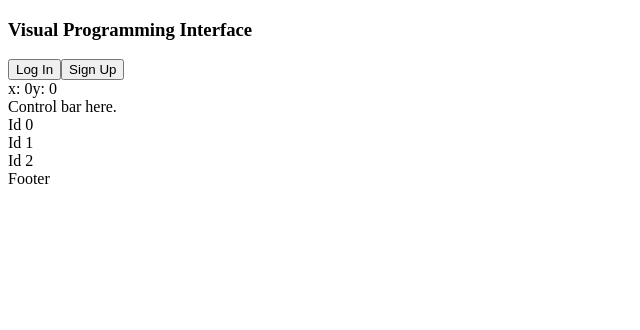
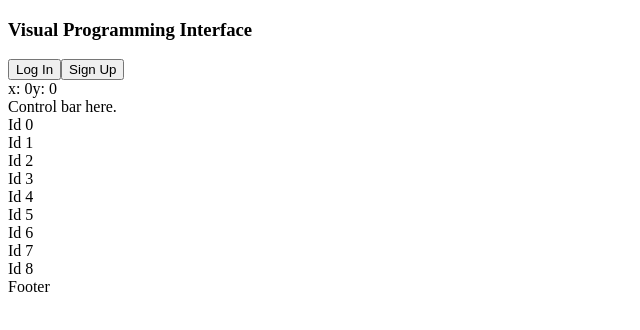
Before and after one commit to Survila-Dev/Visual-Calculator, a React (Create React App) app in the folder Frontend/vis-prog/: page / in a window 1280 px wide. Shown: the top 330 px of the page, without its empty margins (0-640 px from the left). Built offline with nearby package versions, Linux system fonts and the light colour scheme.

Commit message:
add drag and drop for workfield

```diff
--- a/Frontend/vis-prog/src/components/controlbar.tsx
+++ b/Frontend/vis-prog/src/components/controlbar.tsx
@@ -4,10 +4,24 @@ import React from "react"
 
 export const ControlBar: React.FC = () => {
 
-    const x = "100px"
-    const y = "20px"
+    function handleMouseDown(e: React.FormEvent) {
+        e.preventDefault()
+        e.stopPropagation()
+    }
+
+    function handleMouseUp(e: React.FormEvent) {
+        e.preventDefault()
+        e.stopPropagation()
+    }
 
     return (
-        <section className = "absolute flex-none mx-[5vw] w-[90vw] bg-red-100">Control bar here.</section>
+        <section
+            className = "absolute flex-none mx-[5vw] w-[90vw] bg-red-100 z-10"
+            style = {{top: "0px", left: "0px"}}
+            onMouseDown = {handleMouseDown}
+            onMouseUp = {handleMouseUp}
+        >
+            Control bar here.
+        </section>
         )
 }
--- a/Frontend/vis-prog/src/components/footer.tsx
+++ b/Frontend/vis-prog/src/components/footer.tsx
@@ -2,6 +2,6 @@ import React from "react"
 
 export const Footer: React.FC = () => {
     return (
-        <section className="flex-none">Footer</section>
+        <section className="flex-none z-10">Footer</section>
         )
 }
--- a/Frontend/vis-prog/src/components/navbar.tsx
+++ b/Frontend/vis-prog/src/components/navbar.tsx
@@ -40,7 +40,7 @@ export const Navbar: React.FC = () => {
     }
 
     return (
-        <section className="bg-blue-100 flex-none">
+        <section className="bg-blue-100 flex-none z-10 ">
             <div className ="flex flex-row justify-between">
               <h1 className = "p-0.5 m-0.5">Visual Programming Interface</h1>
               <div className = "flex flex-row">
--- a/Frontend/vis-prog/src/components/workspace-field.tsx
+++ b/Frontend/vis-prog/src/components/workspace-field.tsx
@@ -5,7 +5,11 @@ import WSNode from "./ws-node"
 
 export const WorkspaceField: React.FC = () => {
 
+    const [fieldCOS, changeFieldCOS] = React.useState<{x: number, y: number}>({x: 0, y:0})
     const [mousePosition, changeMousePosition] = React.useState<{x: number, y: number}>({x:0, y:0})
+    const [mousePosBeforeDrag, changeMousePosBeforeDrag] = React.useState<{x: number, y: number}>({x:0, y:0})
+    const [fieldCOSBeforeDrag, changeFieldCOSBeforeDrag] = React.useState<{x: number, y: number}>({x:0, y:0})
+    const [fieldOnDrag, changeFieldOnDrag] = React.useState<boolean>(false)
 
     // Create event listener for moving mouce and give this info to children
     React.useEffect(()=>{
@@ -18,20 +22,51 @@ export const WorkspaceField: React.FC = () => {
         }
     },[])
 
+    React.useEffect(() => {
+        if (fieldOnDrag) {
+            changeFieldCOS({
+                x: fieldCOSBeforeDrag.x - (mousePosition.x - mousePosBeforeDrag.x),
+                y: fieldCOSBeforeDrag.y - (mousePosition.y - mousePosBeforeDrag.y),
+            })
+        }
+
+    }, [mousePosition])
+
     const listOfNodes: WSNodeType[] = [
         {id: 0, type: "constant", connections: [], position: {x: 20, y: 30}},
         {id: 1, type: "constant", connections: [], position: {x: 50, y: 70}},
-        {id: 2, type: "constant", connections: [], position: {x: 40, y: 100}}
+        {id: 2, type: "constant", connections: [], position: {x: 40, y: 100}},
+        {id: 3, type: "constant", connections: [], position: {x: 80, y: 30}},
+        {id: 4, type: "constant", connections: [], position: {x: 100, y: 70}},
+        {id: 5, type: "constant", connections: [], position: {x: 150, y: 100}},
+        {id: 6, type: "constant", connections: [], position: {x: 220, y: 30}},
+        {id: 7, type: "constant", connections: [], position: {x: 0, y: 70}},
+        {id: 8, type: "constant", connections: [], position: {x: 400, y: 100}}
     ]
 
+    function handleMouseDown(e: React.FormEvent) {
+        changeFieldOnDrag(true)
+        changeMousePosBeforeDrag(mousePosition)
+        changeFieldCOSBeforeDrag(fieldCOS)
+
+
+    }
+    function handleMouseUp(e: React.FormEvent) {
+        changeFieldOnDrag(false)
+
+    }
 
     return (
-        <section className = "flex-1 bg-green-200">
-            <div className = "relative">
+        <section className = "flex-1 ">
+            <div
+                className = "z-10 relative bg-green-200 h-full hover:cursor-grab active:cursor-grabbing"
+                onMouseDown = {handleMouseDown}
+                onMouseUp = {handleMouseUp}
+            >
                 x: {String(mousePosition.x)}
                 y: {String(mousePosition.y)}
                 <ControlBar/>
-                {listOfNodes.map((curNode) => <WSNode WSNodeInput = {curNode} mousePosition = {mousePosition}/>)}
+                {listOfNodes.map((curNode) => <WSNode WSNodeInput = {curNode} mousePosition = {mousePosition} fieldCOS = {fieldCOS}/>)}
             </div>
         </section>
     )
--- a/Frontend/vis-prog/src/components/ws-node.tsx
+++ b/Frontend/vis-prog/src/components/ws-node.tsx
@@ -3,10 +3,11 @@ import { WSNodeType } from ".././store/index"
 
 interface WSNodeProps {
     WSNodeInput: WSNodeType,
-    mousePosition: {x: number, y: number}
+    mousePosition: {x: number, y: number},
+    fieldCOS: {x: number, y: number}
 }
 
-export default function WSNode({WSNodeInput, mousePosition} : WSNodeProps): JSX.Element {
+export default function WSNode({WSNodeInput, mousePosition, fieldCOS} : WSNodeProps): JSX.Element {
 
     const [isBeingDragged, changeBeingDragged] = React.useState<boolean>(false)
     const [curPos, changeCurPos] = React.useState<{x: number, y:number}>(WSNodeInput.position)
@@ -19,37 +20,39 @@ export default function WSNode({WSNodeInput, mousePosition} : WSNodeProps): JSX.
                 x: posBeforeDrag.x + mousePosition.x - mousePosBeforeDrag.x,
                 y: posBeforeDrag.y + mousePosition.y - mousePosBeforeDrag.y,
             })
+            console.log("Render")
         }
-    })
-    // Click and drag possible, change the coordinates of the node
-    // Different state when selected
+    }, [mousePosition, fieldCOS])
+
     function transformPositionToStyle(position: {x: number, y: number}) : {top: string, left: string} {
-
         return {
-            top: position.y as any as string + "px",
-            left: position.x as any as string + "px"
+            top: (position.y - fieldCOS.y) as any as string + "px",
+            left: (position.x - fieldCOS.x) as any as string + "px"
         }
     }
 
     function handleMouseDown(e: React.FormEvent) {
+        e.stopPropagation()
+        e.preventDefault()
+
         changeBeingDragged(true)
         changePosBeforeDrag(curPos)
         changeMousePosBeforeDrag(mousePosition)
 
-
-        // start dragging and changing the current position to the relative position to mouse
-        // get the mouse coordinates and use them reference the movement
     }
 
     function handleMouseUp(e: React.FormEvent) {
-        // stop dragging and stop changing the position
+        e.stopPropagation()
+        e.preventDefault()
+
         changeBeingDragged(false)
+        // dispatch to state
     }
 
     return (
         <article
             id = {WSNodeInput.id as any as string}
-            className = "absolute h-20 w-20 bg-red-400 hover:bg-red-500 active:bg-red-800"
+            className = "absolute h-20 w-20 bg-red-400 hover:bg-red-500 active:bg-red-800 hover:cursor-grab active:cursor-grabbing"
             style = {transformPositionToStyle(curPos)}
             onMouseDown = {handleMouseDown}
             onMouseUp = {handleMouseUp}
--- a/Frontend/vis-prog/src/pages/workspace-editor.tsx
+++ b/Frontend/vis-prog/src/pages/workspace-editor.tsx
@@ -6,7 +6,7 @@ import { WorkspaceField } from "../components/workspace-field"
 
 export const WorkspaceEditor: React.FC = () => {
     return (
-        <section className="h-screen flex flex-col">
+        <section className="h-screen flex flex-col overflow-hidden">
             <Navbar/>
             <WorkspaceField/>
             <Footer/>
```
